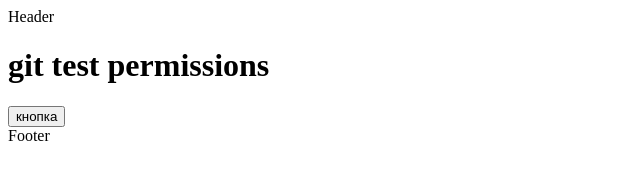
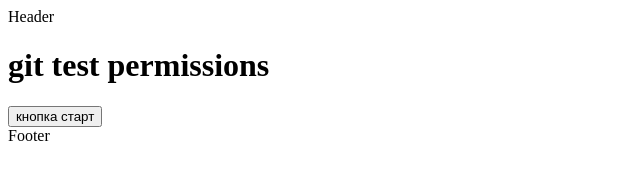
Before and after one commit to tdvkuklin/test_permissions, a plain HTML site: page index.html in a window 1280 px wide. Shown: the full height of the page, 0-640 px from the left. Drawn offline with Linux system fonts and the light colour scheme.

Commit message:
изменил название кнопки

```diff
--- a/index.html
+++ b/index.html
@@ -8,7 +8,7 @@
 <body>
     <header>Header</header>
     <h1>git test permissions</h1>
-    <button>кнопка</button>
+    <button>кнопка старт</button>
     <footer>Footer</footer>
 </body>
 </html>
```
